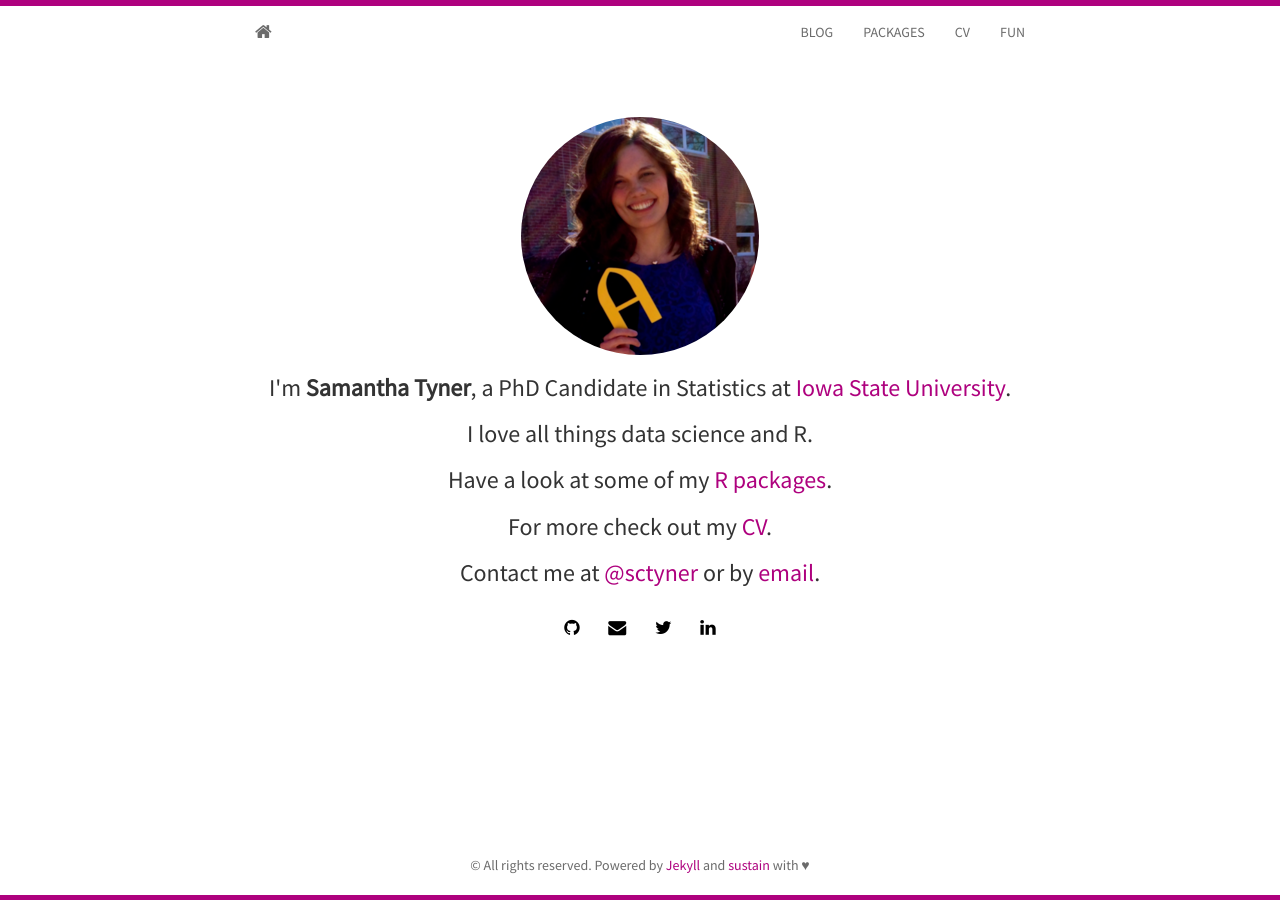
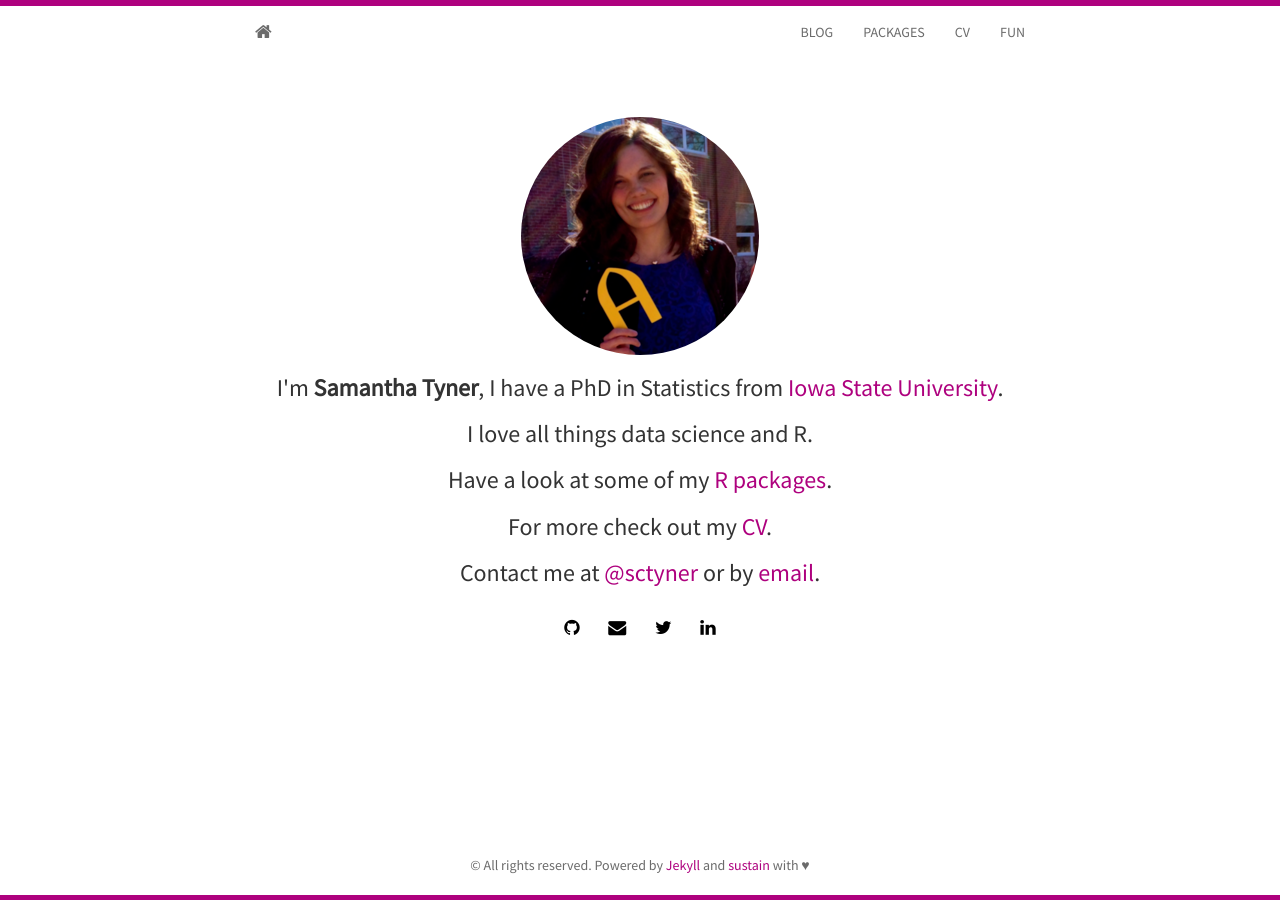
Before and after one commit to sctyner/sctyner.github.io, a Jekyll site: the page built from index.html, in a window 1280 px wide. Built offline with Jekyll 4.4.1, drawn with Linux system fonts in a browser that asks for light colours; nearby versions of some CDN libraries; the list of posts is cut into pages by our own code.

Commit message:
you have a PhD!

```diff
--- a/index.html
+++ b/index.html
@@ -7,7 +7,7 @@ layout: home
 	  <div class="avatar">
 		<img class="img-circle" src="{{ site.baseurl }}static/img/{{ site.avatar }}" alt="Responsive image">
 	  </div>
-	  <h3>I'm <strong>{{ site.author }}</strong>, a PhD Candidate in Statistics at <a href="http://stat.iastate.edu/">Iowa State University</a>.</h3>
+	  <h3>I'm <strong>{{ site.author }}</strong>, I have a PhD in Statistics from <a href="http://stat.iastate.edu/">Iowa State University</a>.</h3>
 	  <h3>I love all things data science and R.</h3>
 	  <h3>Have a look at some of my <a href="{{ site.url }}/packages.html"> R packages</a>.</h3>
 	  <h3>For more check out my <a href="static/resume/Tyner-CV.pdf">CV</a>.</h3>
```
